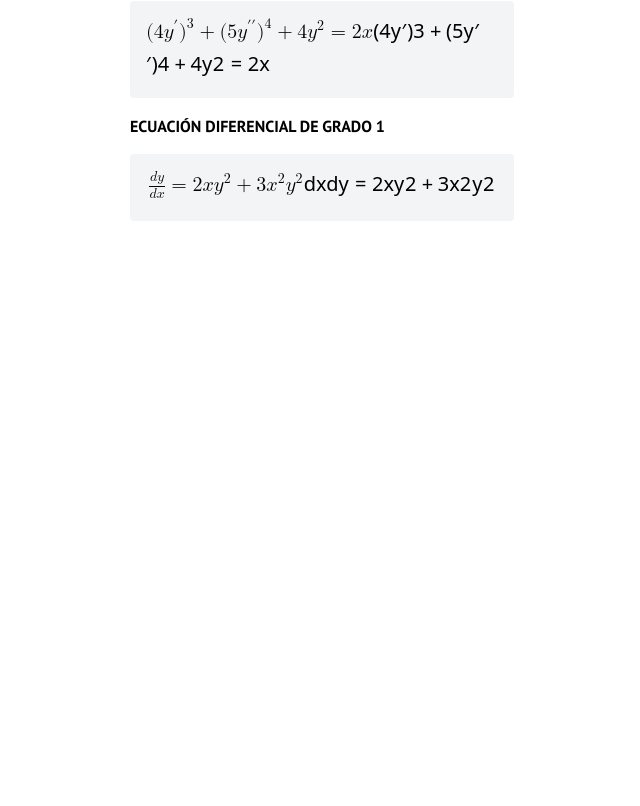
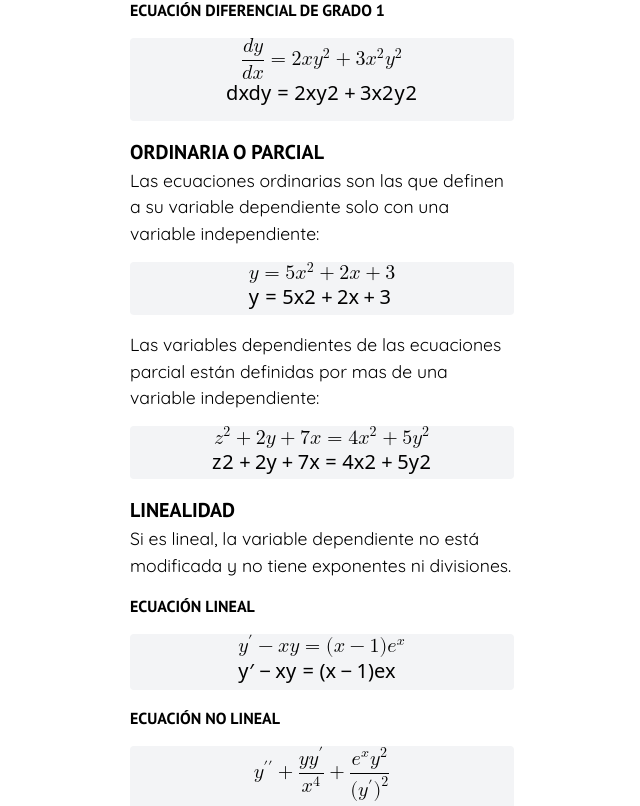
Before and after one commit to TatoBig/matebug, a SvelteKit app: page /docs/example in a window 1280 px wide. Shown: the part 1465-2271 px from the top of the page, without its empty margins (318-958 px from the left). Before the commit the page ends 1686 px from the top, so only its background shows below. Built offline with nearby package versions, Linux system fonts and the light colour scheme.

Commit message:
Finished first page for example, fixed components

```diff
--- a/src/components/core/Formula.svelte
+++ b/src/components/core/Formula.svelte
@@ -3,6 +3,6 @@
 
 	export let math: string;
 </script>
-<div class="p-4 my-4 flex justify-center items-center rounded bg-gray-100">
+<div class="my-4 flex justify-center items-center rounded bg-gray-100 hover:bg-gray-200 transition-colors">
 	<Katex {math} />
 </div>
--- a/src/components/core/Katex.svelte
+++ b/src/components/core/Katex.svelte
@@ -1,10 +1,9 @@
 <script lang="ts">
 	import katex from 'katex';
 	export let math: string;
-	export let displayMode: boolean = false;
 
 	const options = {
-		displayMode: displayMode,
+		displayMode: true,
 		throwOnError: false
 	};
 
--- a/src/routes/docs/example/+page.svelte
+++ b/src/routes/docs/example/+page.svelte
@@ -5,6 +5,7 @@
 
 <div class="h-screen 2xl:mx-[600px] xl:mx-96 md:mx-40 p-16">
 	<h1>CONCEPTOS BÁSICOS DE UNA ECUACIÓN DIFERENCIAL</h1>
+
 	<Divider />
 	<h2>1. Definición</h2>
 	<p>
@@ -17,17 +18,68 @@
 
 	<Divider />
 	<h2>2. Características de una ecuación diferencial</h2>
+
 	<h3>Orden</h3>
 	<p>El orden lo define el orden de la derivada más alta encontrada en la expresión.</p>
 	<h4 class="font-normal">Ecuación diferencial de primer orden.</h4>
 	<Formula math={"y'=3x^2(y^2+1)"} />
-
 	<h4>Ecuación diferencial de segundo orden.</h4>
 	<Formula math={"y''+3y'+2y=sin(x)"} />
+
 	<h3>Grado</h3>
 	<p>Este está condicionado por el exponente de la derivada de mayor orden.</p>
 	<h4>Ecuación diferencial de grado 4</h4>
 	<Formula math={"(4y')^3+(5y'')^4+4y^2=2x"} />
 	<h4>Ecuación diferencial de grado 1</h4>
 	<Formula math={'\\frac{dy}{dx}=2xy^2+3x^2y^2'} />
+
+	<h3>Ordinaria o Parcial</h3>
+	<p>
+		Las ecuaciones ordinarias son las que definen a su variable dependiente solo con una variable
+		independiente:
+	</p>
+	<Formula math={'y=5x^2+2x+3'} />
+	<p>
+		Las variables dependientes de las ecuaciones parcial están definidas por mas de una variable
+		independiente:
+	</p>
+	<Formula math={'z^2+2y+7x=4x^2+5y^2'} />
+
+	<h3>Linealidad</h3>
+	<p>
+		Si es lineal, la variable dependiente no está modificada y no tiene exponentes ni divisiones.
+	</p>
+	<h4>Ecuación lineal</h4>
+	<Formula math={"y'-xy=(x-1)e^x"} />
+
+	<h4>Ecuación no lineal</h4>
+	<Formula math={"y''+\\frac{yy'}{x^4}+\\frac{e^xy^2}{(y')^2}"} />
+
+	<Divider />
+	<h2>3. Tipos de soluciones para una ecuación diferencial</h2>
+
+	<h3>General</h3>
+	<p>
+		Estas soluciones cumplen para la función de la que se resuelven, pero puede que difieran en las
+		constantes, ya que sin datos, es imposible determinar la constante de integración cuando se
+		realiza esta operación.
+	</p>
+	<Formula math={'\\frac{dy}{dx}=x+y+4'} />
+
+	<h4>Solución general</h4>
+	<Formula math={'y=e^xC-x-5'} />
+
+	<h3>Específica</h3>
+	<p>
+		Dados valores iniciales, se puede especificar el valor que hace falta de una solución general, y
+		así obteniendo la solución específica para esa expresión
+	</p>
+
+	<h4>Valores iniciales</h4>
+	<Formula math={"y(1)=0\\hspace{0.5cm}(x+5)y'=y-1"} />
+
+	<h4>Solución específica</h4>
+	<Formula math={"y=-\\frac{1}{6}(x+5)+1"} />
+
+
 </div>
```
